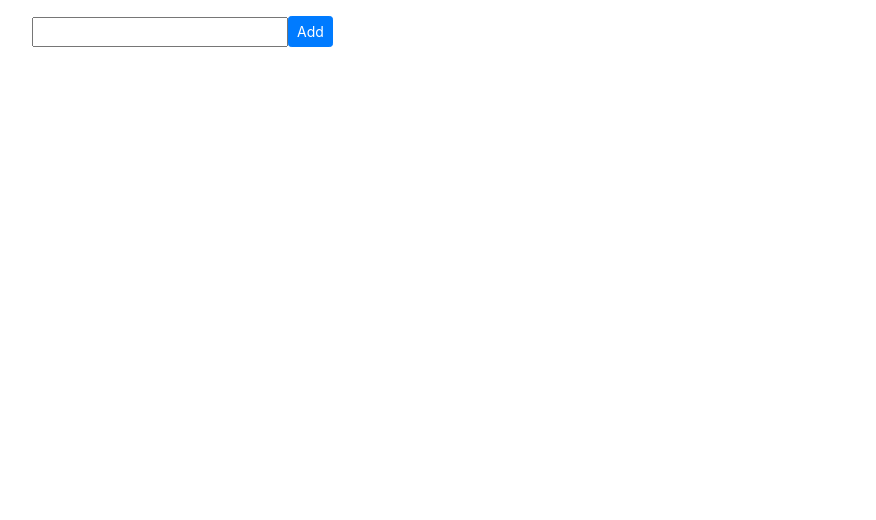
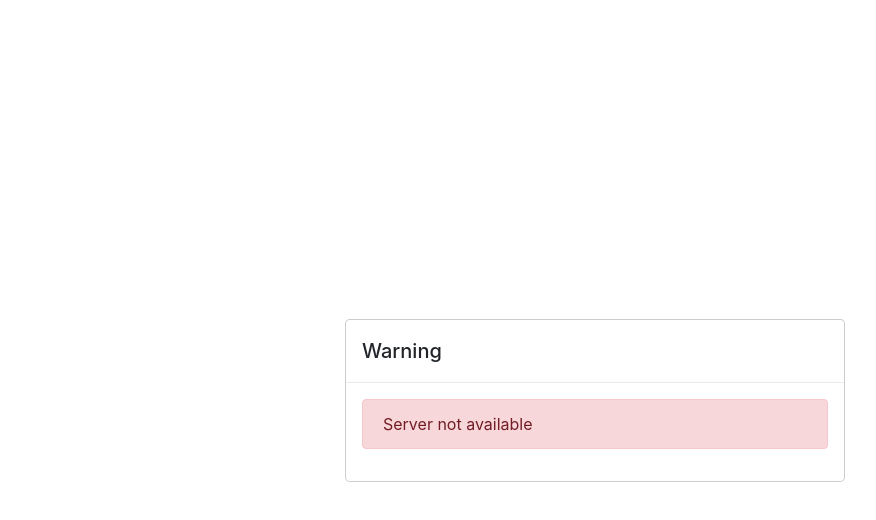
Before and after one commit to zipofar/react-redux-todo, a React (Create React App) app: page / in a window 1280 px wide. Shown: the top 520 px of the page, without its empty margins (45-921 px from the left). Built offline with nearby package versions, Linux system fonts and the light colour scheme; no server answers.

Commit message:
add loader when requested

```diff
--- a/public/index.html
+++ b/public/index.html
@@ -4,6 +4,21 @@
     <meta charset="utf-8">
     <title>React App</title>
     <link href="https://stackpath.bootstrapcdn.com/bootstrap/4.1.0/css/bootstrap.min.css" rel="stylesheet" integrity="sha384-9gVQ4dYFwwWSjIDZnLEWnxCjeSWFphJiwGPXr1jddIhOegiu1FwO5qRGvFXOdJZ4" crossorigin="anonymous">
+		<style>
+			.loader {
+				border: 16px solid #f3f3f3; /* Light grey */
+				border-top: 16px solid #3498db; /* Blue */
+				border-radius: 50%;
+				width: 120px;
+				height: 120px;
+				animation: spin 2s linear infinite;
+			}
+
+			@keyframes spin {
+				0% { transform: rotate(0deg); }
+				100% { transform: rotate(360deg); }
+			}
+		</style>
   </head>
   <body>
     <noscript>
--- /dev/null
+++ b/src/components/ModalInformer.js
@@ -0,0 +1,21 @@
+import React from 'react';
+
+export default class ModalInformer extends React.Component {
+
+  render() {
+    return(
+      <div className="modal" style={{display: 'block'}} tabIndex="-1" role="dialog">
+        <div className="modal-dialog modal-dialog-centered" role="document">
+          <div className="modal-content">
+            <div className="modal-header">
+              <h5 className="modal-title">{ this.props.title }</h5>
+            </div>
+            <div className="modal-body">
+	           	{this.props.children}
+						</div>
+          </div>
+        </div>
+      </div>
+    );
+  }
+}
--- a/src/components/NewTaskForm.js
+++ b/src/components/NewTaskForm.js
@@ -1,5 +1,6 @@
 import React from 'react';
 import { reduxForm, Field } from 'redux-form';
+import ModalInformer from '../components/ModalInformer';
 
 class NewTaskForm extends React.Component {
 
@@ -10,6 +11,24 @@ class NewTaskForm extends React.Component {
 
 
   render() {
+		if (this.props.tasksFetchingState === 'failed') {
+			return(
+				<ModalInformer title="Warning">
+					<div className="alert alert-danger" role="alert">
+						Server not available
+					</div>
+				</ModalInformer>
+			);
+		}
+
+		if (this.props.tasksFetchingState === 'requested') {
+			return(
+				<ModalInformer title="Loading">
+					<div className="loader"></div>
+				</ModalInformer>
+			);
+		}
+
     return(
       <div className="col-5">
         <form onSubmit={this.props.handleSubmit(this.addTask)} className="form-inline">
```
